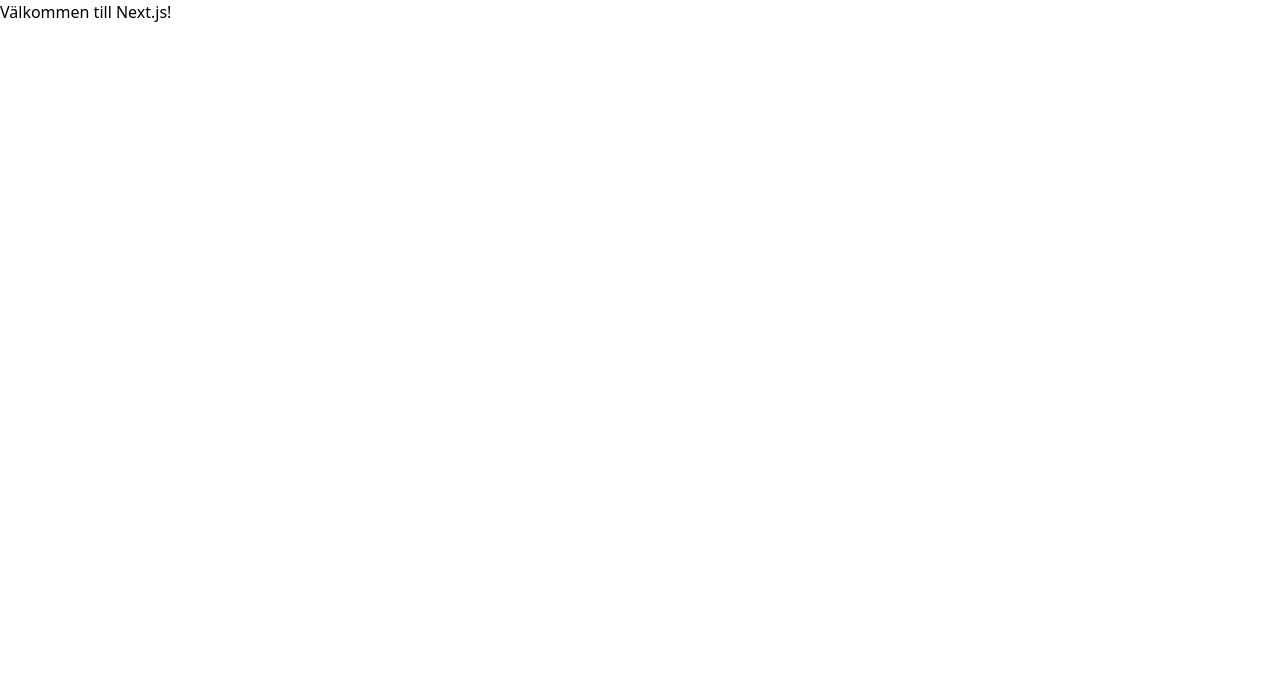
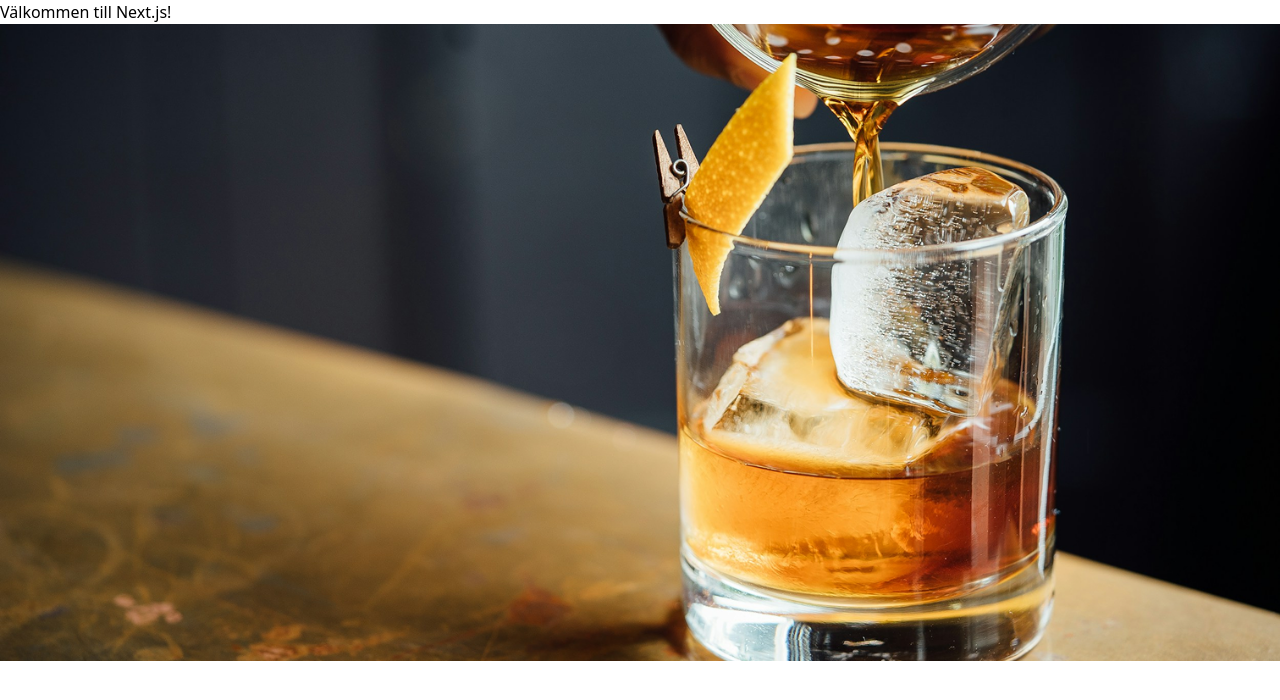
Before and after one commit to Topler97/Examensarbete, a Next.js app: page / in a window 1280 px wide. Shown: the top 700 px of the page. Built offline with nearby package versions, Linux system fonts and the light colour scheme.

Commit message:
started with hero

```diff
--- /dev/null
+++ b/app/components/Hero.jsx
@@ -0,0 +1,14 @@
+import Image from "next/image";
+
+export const Hero = () => {
+    return(
+        <header>
+            <Image
+                src="/hero.png"
+                alt="hero image"
+                width={1500}
+                height={752}
+            />
+        </header>
+    )
+}
--- a/app/page.jsx
+++ b/app/page.jsx
@@ -1,8 +1,10 @@
+
+import { Hero } from "./components/Hero"
 
 export default function Home() {
   return (
   <div>
     <h1>Välkommen till Next.js!</h1>
-
+      <Hero/>
   </div>
 )}
```
Also changed, not shown: app/components/Button.jsx (renamed from app/components/Button.js), app/components/Footer.jsx (renamed from app/components/Footer.js), public/hero.png (added).
